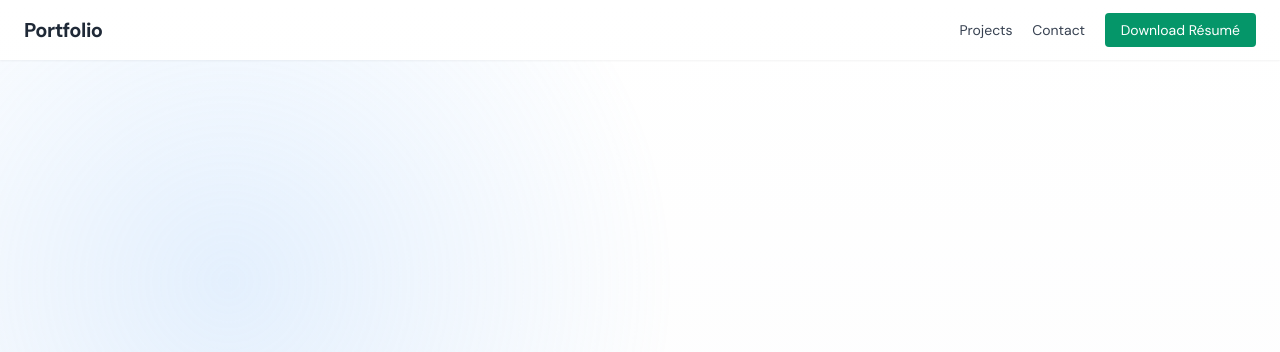
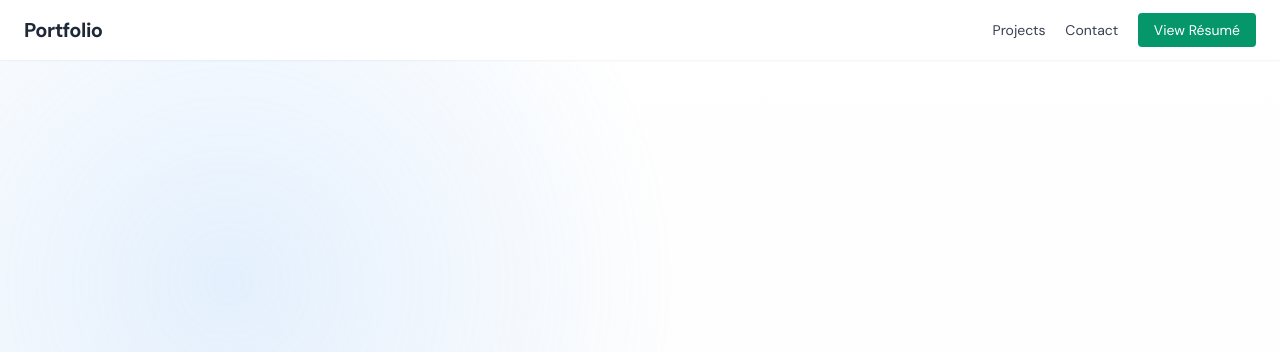
Before and after one commit to Vaidikkasoju/portfolio, a plain HTML site: page index.html in a window 1280 px wide. Shown: the top 352 px of the page. Drawn offline with nearby package versions, Linux system fonts and the light colour scheme.

Commit message:
index.html

```diff
--- a/index.html
+++ b/index.html
@@ -69,9 +69,9 @@
     <div class="space-x-4 text-sm font-medium">
       <a href="#projects" class="text-gray-700 hover:text-blue-600">Projects</a>
       <a href="#contact" class="text-gray-700 hover:text-blue-600">Contact</a>
-      <a href="Vydik-Res.pdf" download class="px-4 py-2 bg-green-600 text-white rounded hover:bg-green-700 transition">
-  Download Résumé
-</a>
+      <a href="Vydik-Res.pdf" target="_blank" class="px-4 py-2 bg-green-600 text-white rounded hover:bg-green-700 transition">
+      View Résumé</a>
+
 
     </div>
   </nav>
```
